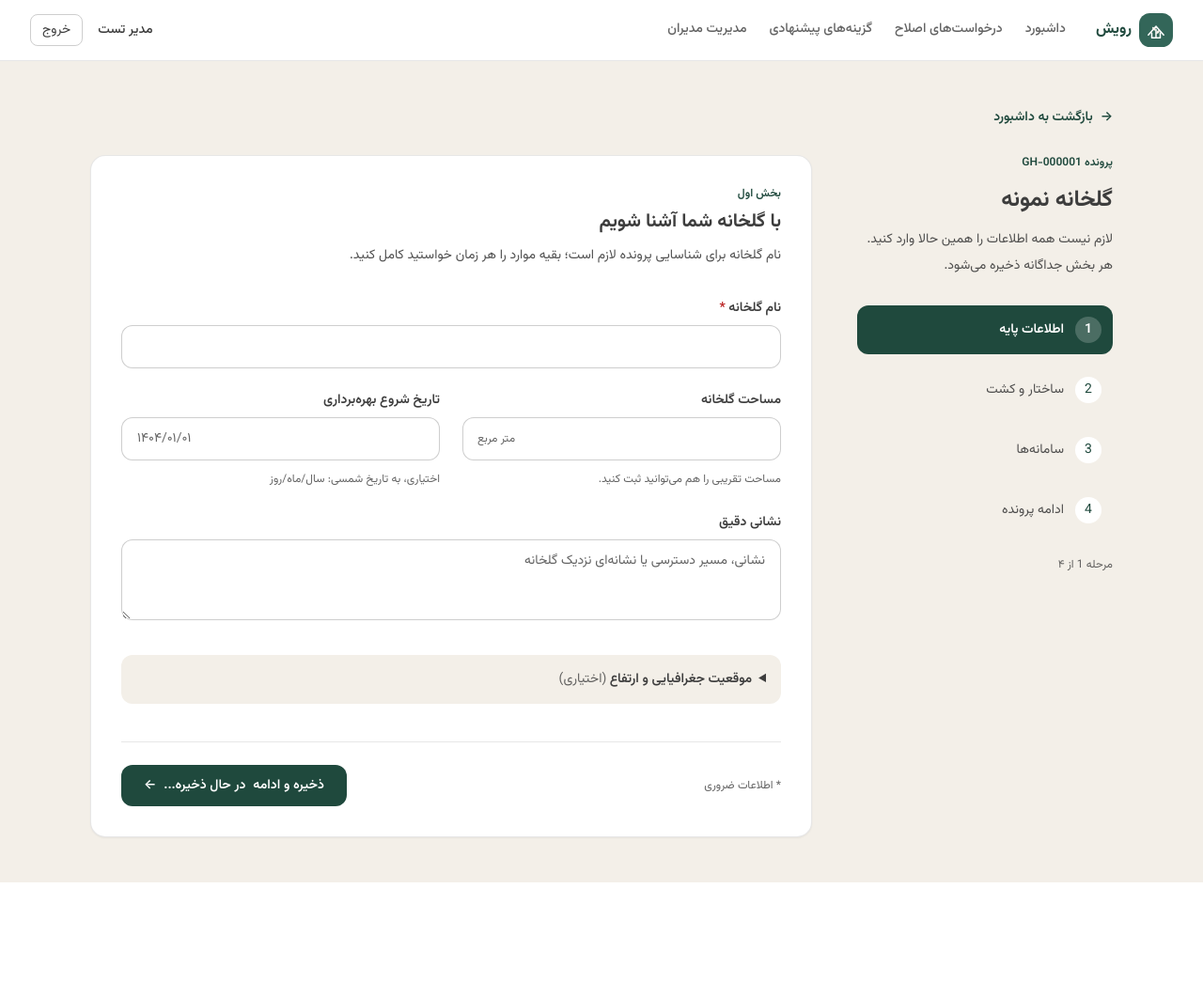
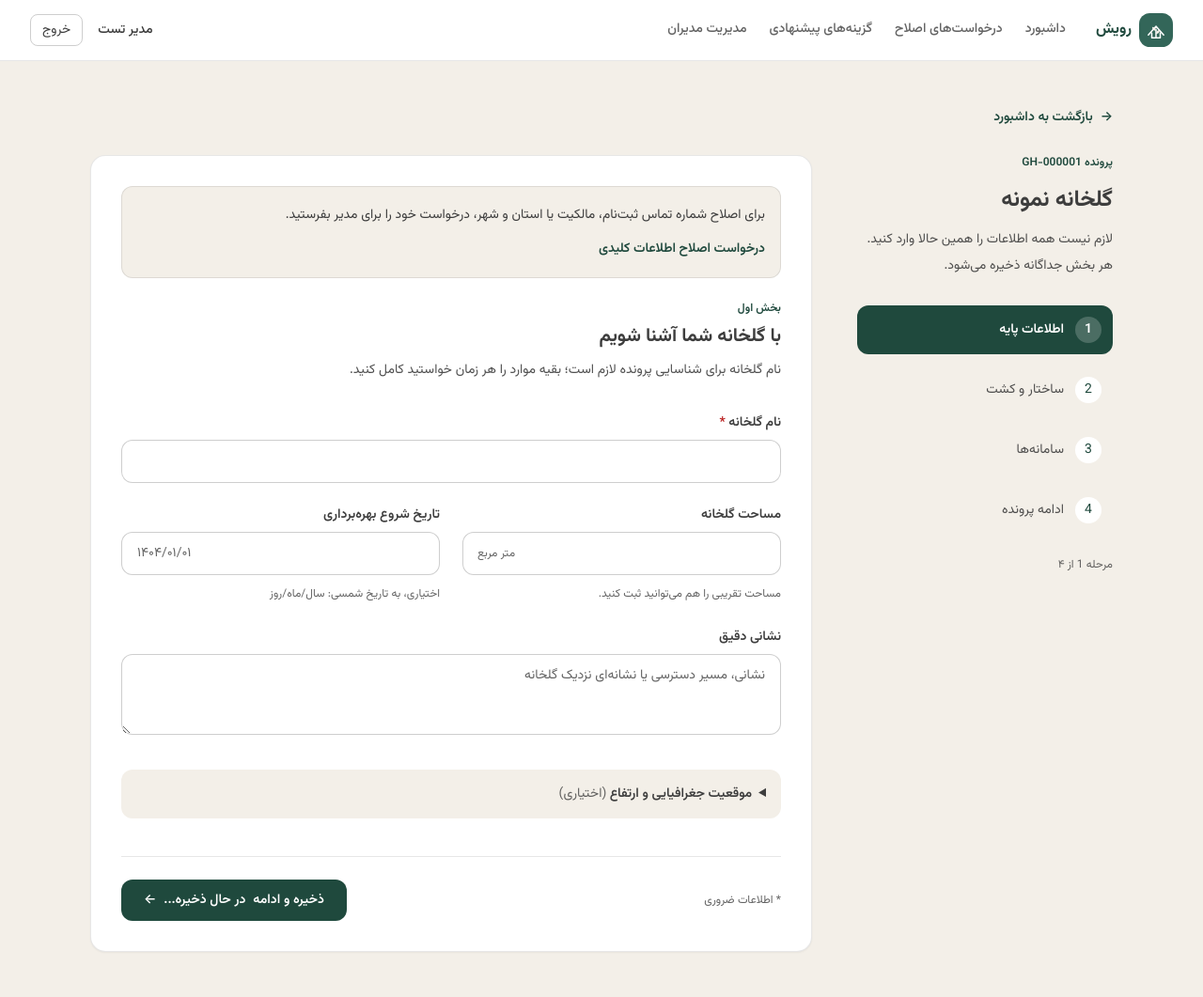
Before and after one commit to mrsaleh0024/GreenhouseHub, a Laravel app: page /greenhouses/1/complete in a window 1280 px wide. Shown: the whole page at 94% size. Before the commit the page ends 939 px from the top, so only its background shows below. Run offline with Laravel 12, Linux system fonts and the light colour scheme; a user stored in the database is signed in; data comes from the database, SQL or seed files in the repository; tables that the repository leaves empty hold one stand-in row (values such as "Sample post"); style sheets or scripts are compiled from the project's sources; parts of the project's set-up code (start-up, migrations or seed data) failed here and were passed over; some libraries are stand-ins or nearby versions.

Commit message:
Add owner requests to correct key record information

```diff
--- a/app/Livewire/Greenhouse/RecordWizard.php
+++ b/app/Livewire/Greenhouse/RecordWizard.php
@@ -3,7 +3,10 @@
 namespace App\Livewire\Greenhouse;
 
 use App\Models\CatalogItem;
+use App\Models\CorrectionRequest;
 use App\Models\Greenhouse;
+use App\Enums\Role;
+use App\Services\CorrectionRequestService;
 use App\Services\CatalogService;
 use App\Services\CatalogVisibility;
 use App\Services\GreenhouseRecordService;
@@ -54,6 +57,24 @@ class RecordWizard extends Component
     public array $customLabels = [];
 
     public string $customNotice = '';
+
+    public string $correctionDetails = '';
+
+    public bool $showCorrection = false;
+
+    public function requestCorrection(CorrectionRequestService $service): void
+    {
+        $this->resetErrorBag();
+        try {
+            $service->request(auth()->user(), $this->record(), $this->correctionDetails);
+        } catch (ValidationException $exception) {
+            $this->addError('correctionDetails', collect($exception->errors())->flatten()->first());
+            return;
+        }
+        $this->correctionDetails = '';
+        $this->showCorrection = false;
+        $this->customNotice = 'درخواست اصلاح برای بررسی مدیر ثبت شد.';
+    }
 
     public function mount(Greenhouse $greenhouse): void
     {
@@ -164,6 +185,10 @@ class RecordWizard extends Component
         CatalogVisibility::constrain($query, auth()->user(), $attached);
         $catalog = $query->orderByDesc('is_common')->orderBy('sort_order')->orderBy('label_fa')->get()->groupBy('type');
 
-        return view('livewire.greenhouse.record-wizard', ['greenhouse' => $greenhouse, 'catalog' => $catalog]);
+        $corrections = auth()->user()->hasRole(Role::GreenhouseOwner->value)
+            ? CorrectionRequest::where('greenhouse_id', $greenhouse->id)->whereNull('cultivation_cycle_id')->where('requested_by', auth()->id())->latest()->limit(10)->get()
+            : collect();
+
+        return view('livewire.greenhouse.record-wizard', ['greenhouse' => $greenhouse, 'catalog' => $catalog, 'corrections' => $corrections]);
     }
 }
--- a/resources/views/livewire/greenhouse/record-wizard.blade.php
+++ b/resources/views/livewire/greenhouse/record-wizard.blade.php
@@ -24,6 +24,21 @@
                 <div role="status" class="mb-6 rounded-xl bg-green-50 px-4 py-3 text-sm leading-6 text-green-800">اطلاعات بخش قبل ذخیره شد.</div>
             @endif
             @if ($customNotice)<div role="status" class="mb-6 rounded-xl bg-green-50 px-4 py-3 text-sm leading-6 text-green-800">{{ $customNotice }}</div>@endif
+            @if (auth()->user()->hasRole('greenhouse_owner') && $step === 1)
+                <div class="mb-6 rounded-xl border border-gray-200 bg-gray-50 p-4 text-sm leading-7 text-gray-700">
+                    <p>برای اصلاح شماره تماس ثبت‌نام، مالکیت یا استان و شهر، درخواست خود را برای مدیر بفرستید.</p>
+                    <button type="button" wire:click="$toggle('showCorrection')" class="mt-2 font-semibold text-green-700 hover:underline">{{ $showCorrection ? 'بستن فرم درخواست' : 'درخواست اصلاح اطلاعات کلیدی' }}</button>
+                    @if ($showCorrection)
+                        <label for="key-correction" class="mt-4 block font-semibold">توضیح درخواست</label>
+                        <textarea id="key-correction" wire:model="correctionDetails" rows="3" maxlength="2000" class="mt-2 w-full rounded-xl border-gray-300 text-sm focus:border-green-600 focus:ring-green-600"></textarea>
+                        @error('correctionDetails')<p role="alert" class="mt-2 text-red-700">{{ $message }}</p>@enderror
+                        <button type="button" wire:click="requestCorrection" wire:loading.attr="disabled" wire:target="requestCorrection" class="mt-3 rounded-lg bg-green-700 px-4 py-2 font-semibold text-white disabled:opacity-60">ارسال درخواست</button>
+                    @endif
+                    @foreach ($corrections as $correction)
+                        <div class="mt-4 border-t border-gray-200 pt-3"><p class="font-semibold">{{ $correction->status === 'pending' ? 'در انتظار بررسی' : 'بررسی‌شده' }}</p><p class="whitespace-pre-wrap">{{ $correction->details }}</p>@if ($correction->resolution)<p>پاسخ مدیر: {{ $correction->resolution }}</p>@endif</div>
+                    @endforeach
+                </div>
+            @endif
             @if ($errors->any())
                 <div role="alert" class="mb-6 rounded-xl bg-red-50 px-4 py-3 text-sm leading-6 text-red-700">برخی اطلاعات نیاز به بررسی دارند. پیام کنار هر بخش را ببینید.</div>
             @endif
```
Also changed, not shown: tests/Feature/Greenhouse/RecordWizardTest.php (+15 -0 lines).
